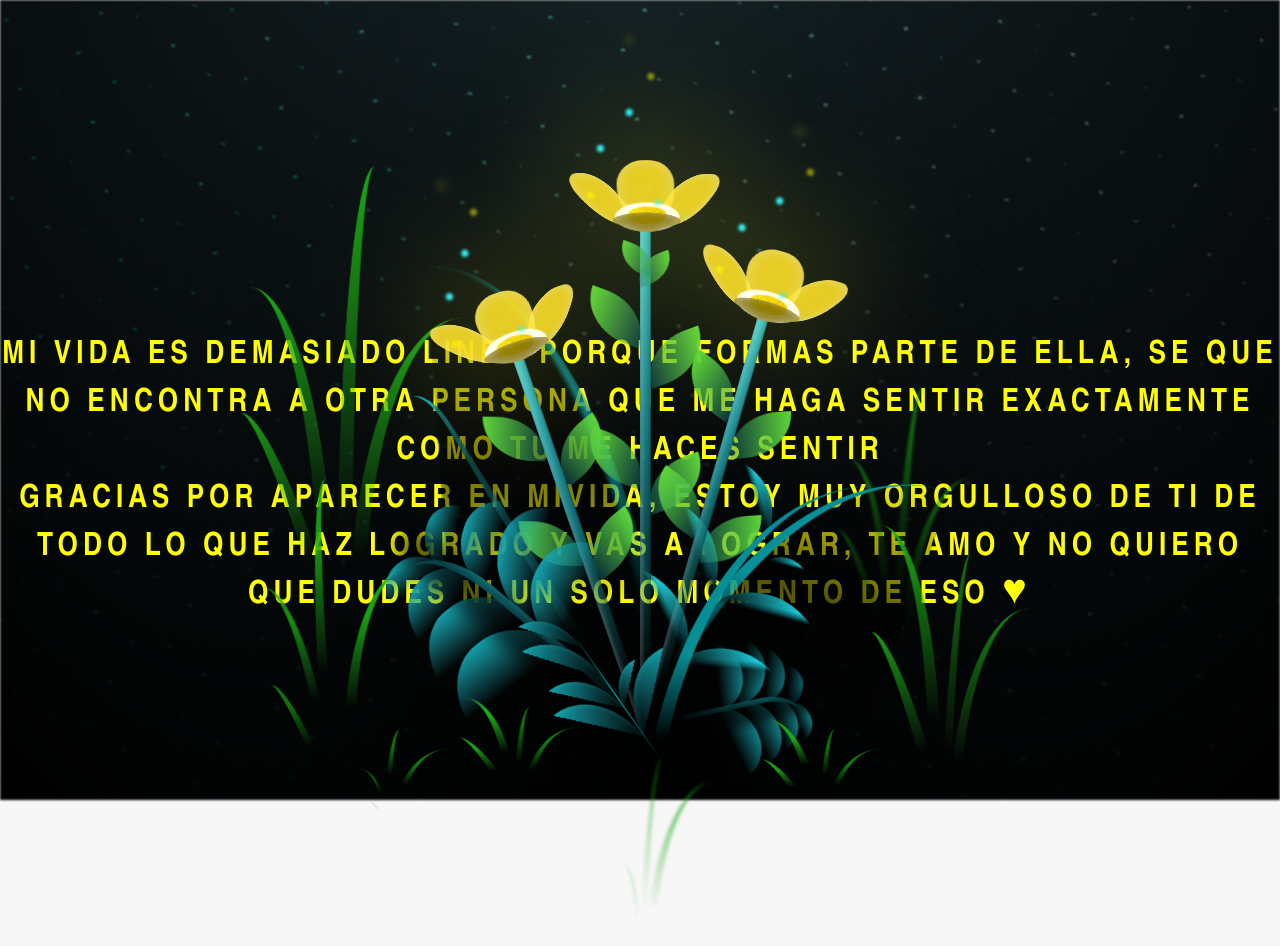
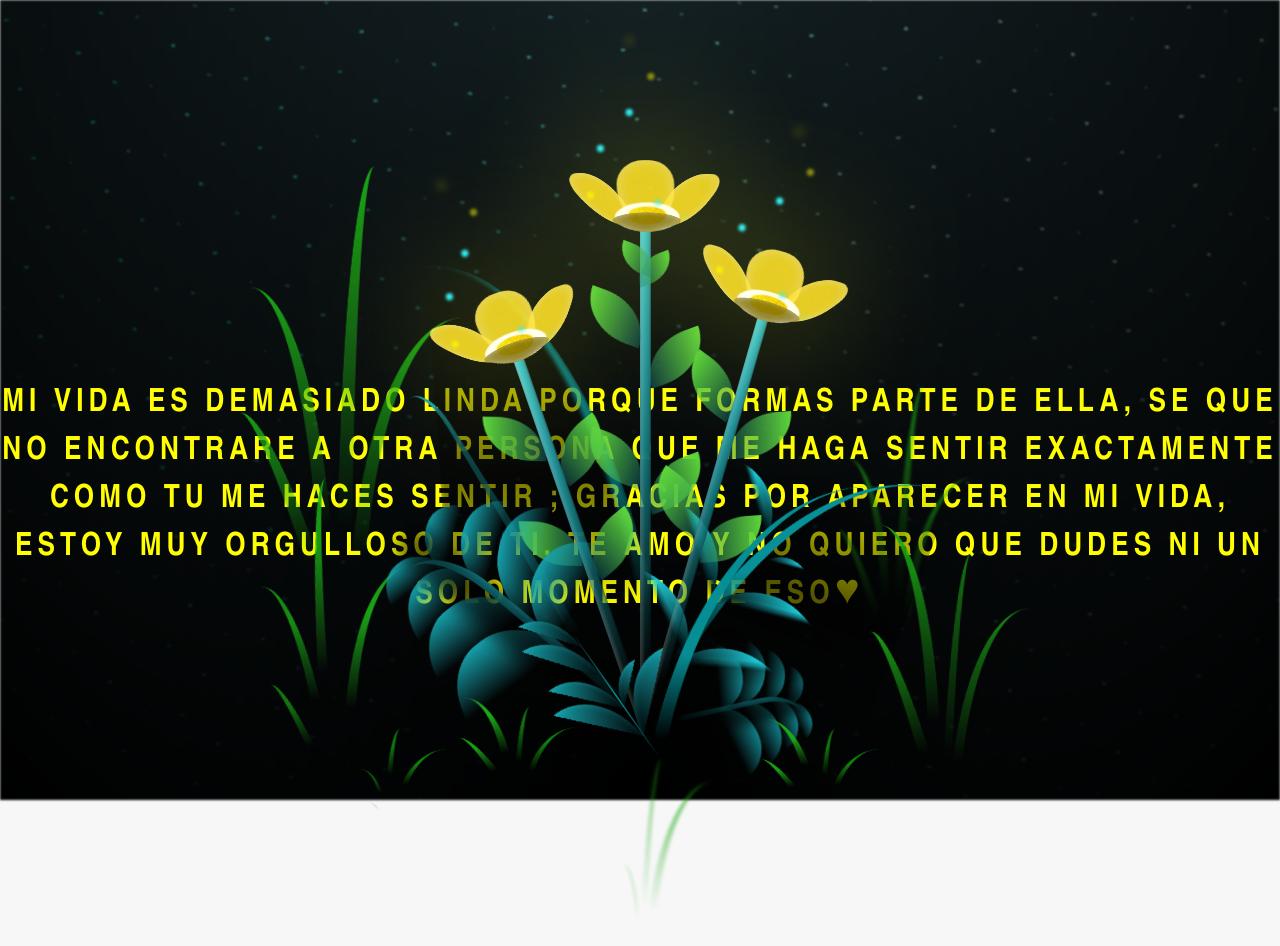
Before and after one commit to Kendry-kdc/Mor, a plain HTML site: page flower.html in a window 1280 px wide. Drawn offline with Linux system fonts and the light colour scheme.

Commit message:
Update flower.html

```diff
--- a/flower.html
+++ b/flower.html
@@ -14,8 +14,8 @@
 
     </div>
 
-    <h1 class="titulo">MI VIDA ES DEMASIADO LINDA PORQUE FORMAS PARTE DE ELLA, SE QUE NO ENCONTRA A OTRA PERSONA QUE ME HAGA SENTIR EXACTAMENTE COMO TU ME HACES SENTIR <br>
-    GRACIAS POR APARECER EN MIVIDA, ESTOY MUY ORGULLOSO DE TI DE TODO LO QUE HAZ LOGRADO Y VAS A LOGRAR, TE AMO Y NO QUIERO QUE DUDES NI UN SOLO MOMENTO DE ESO ♥</h1>
+    <h1 class="titulo">MI VIDA ES DEMASIADO LINDA PORQUE FORMAS PARTE DE ELLA, SE QUE NO ENCONTRARE A OTRA PERSONA QUE ME HAGA SENTIR EXACTAMENTE COMO TU ME HACES SENTIR
+    ; GRACIAS POR APARECER EN MI VIDA, ESTOY MUY ORGULLOSO DE TI, TE AMO Y NO QUIERO QUE DUDES NI UN SOLO MOMENTO DE ESO♥</h1>
     <div class="night"></div>
     <div class="flowers">
       <div class="flower flower--1">
```
